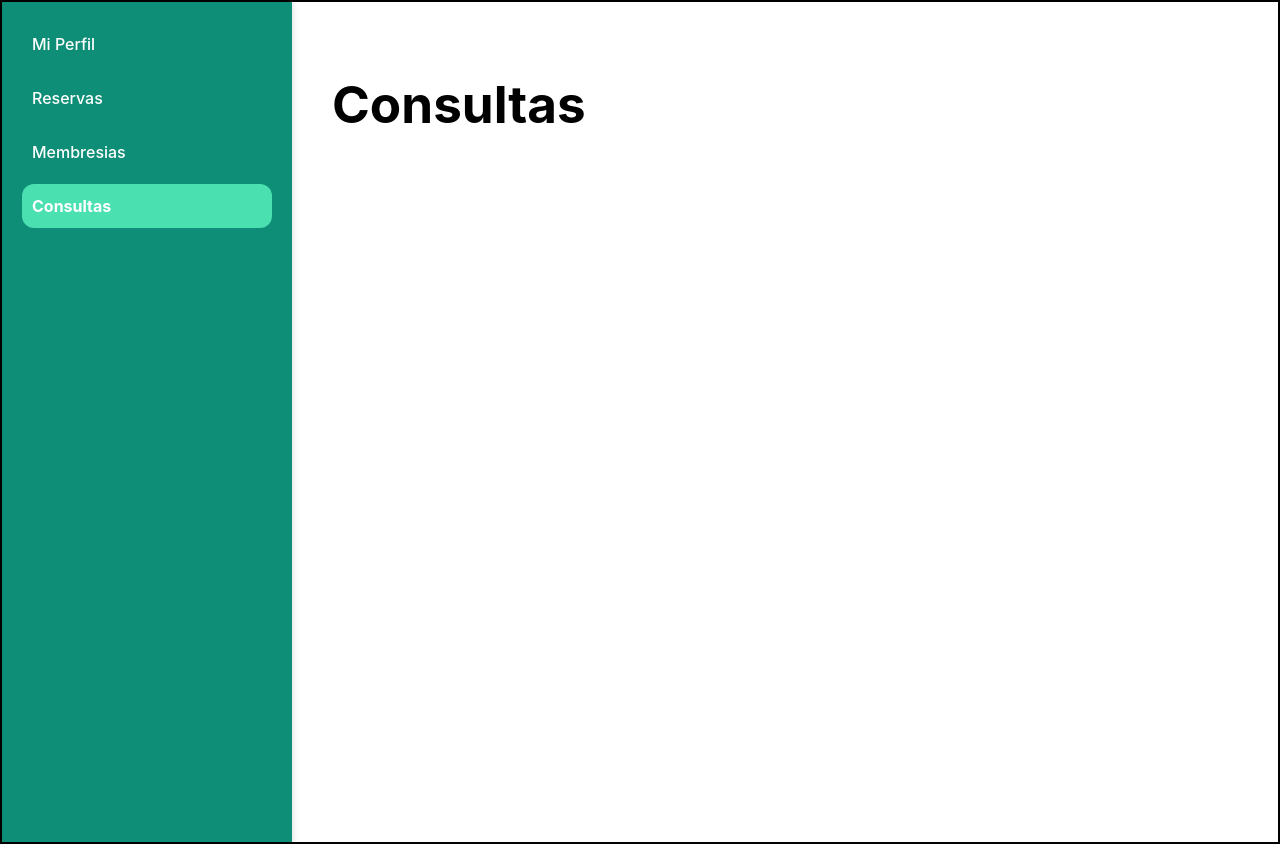
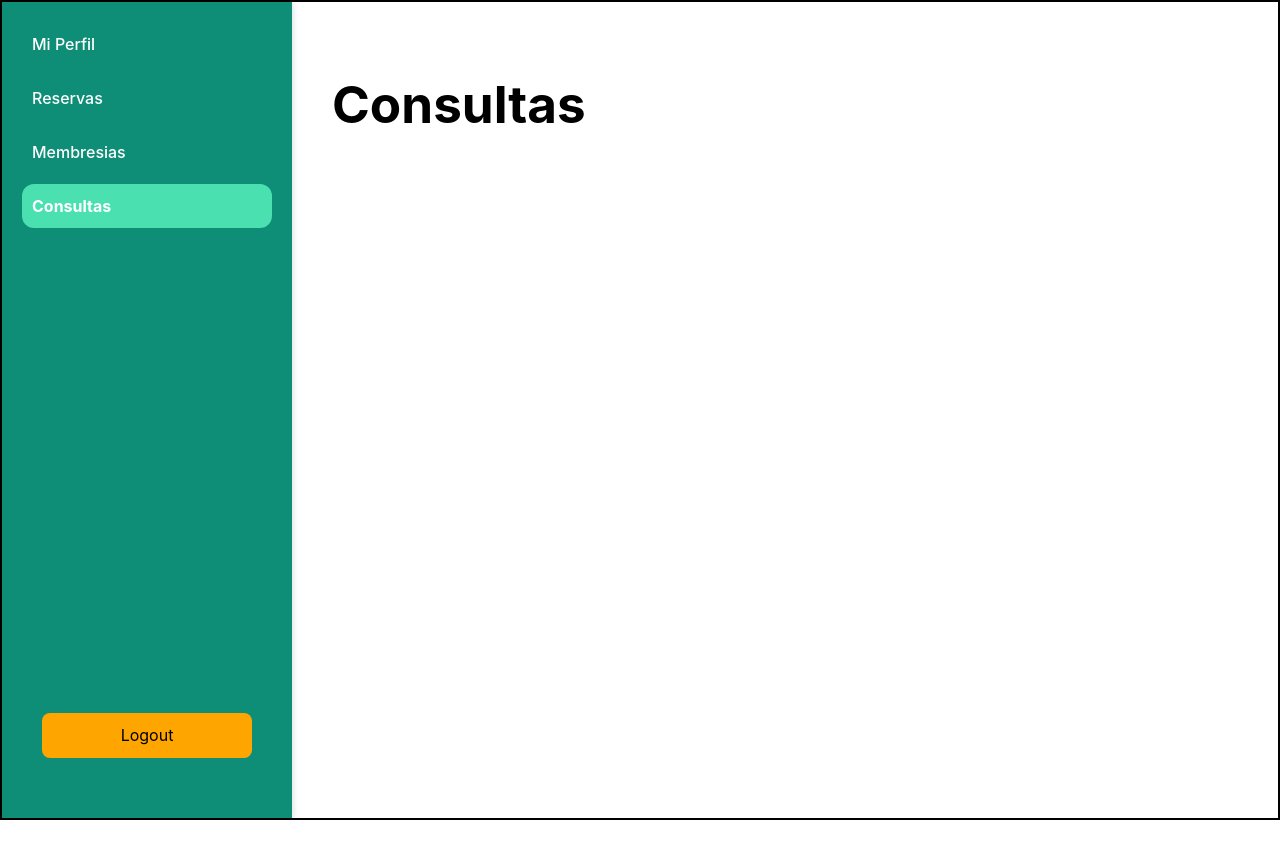
Before and after one commit to dabadema/Presas, a React (Vite) app: page /dashboard/consultas in a window 1280 px wide. After the commit the page ends 820 px from the top, so only its background shows below. Built offline with nearby package versions, Linux system fonts and the light colour scheme; the HTML template or start-up script is replaced by a standard one.

Commit message:
Feat: Logout button added to NavBar and LoginForm removed

```diff
--- a/src/components/Dashboard.css
+++ b/src/components/Dashboard.css
@@ -11,7 +11,7 @@
     box-shadow: 2px 0 5px rgba(0, 0, 0, 0.1);
     display: flex;
     flex-direction: column;
-    height: 100vh; /* Asegura que se extienda toda la altura */
+    height: 97vh; /* Asegura que se extienda toda la altura */
 }
 
 .dashboard-content {
--- a/src/components/LoginForm.css
+++ /dev/null
@@ -1,36 +0,0 @@
-#root {
-    --dark-green: #0f8e77;
-    --light-green: #5cf4c3;
-    --orange: #f4a049;
-}
-
-button {
-    border-radius: 8px;
-    border: 3px solid transparent;
-    padding: 0.6em 1.2em;
-    font-size: 1em;
-    font-family: inherit;
-    background-color: orange;
-    cursor: pointer;
-    transition: border-color 0.25s;
-}
-
-div {
-    display: flex;
-    margin: 10px;
-    background-color: white;
-}
-
-div .form-frame {
-    border-radius: 4px;
-    padding: 6px;
-    background-color: var(--light-green);
-}
-
-form {
-    border: 4px solid var(--light-green);
-    border-radius: 20px;
-    min-height: 250px;
-    min-width: 300px;
-    padding: 10px;
-}
--- a/src/components/NavBar.css
+++ b/src/components/NavBar.css
@@ -21,3 +21,14 @@
     background-color: #4ae0b0; /* Cambio de color para el enlace activo */
     border-radius: 12px;
 }
+
+.logout-container {
+    margin-top: auto; /* Empuja el botón de logout hacia la parte inferior */
+    margin-bottom: 20px;
+    padding: 20px; /* Agrega un poco de padding */
+}
+
+.logout-container button {
+    width: 100%; /* Asegura que el botón ocupe todo el ancho del contenedor */
+    /* ...otros estilos del botón... */
+}
--- a/src/components/NavBar.tsx
+++ b/src/components/NavBar.tsx
@@ -1,8 +1,15 @@
 import React from 'react';
-import { NavLink } from 'react-router-dom';
+import { NavLink, useNavigate } from 'react-router-dom';
 import './NavBar.css';
 
 const NavBar = () => {
+    const navigate = useNavigate();
+
+    const handleLogout = () => {
+        // Aquí puedes agregar la lógica para manejar el proceso de logout
+        navigate('/login');
+    };
+
     return (
         <nav className="navbar">
             <ul>
@@ -39,6 +46,9 @@ const NavBar = () => {
                     </NavLink>
                 </li>
             </ul>
+            <div className="logout-container">
+                <button onClick={handleLogout}>Logout</button>
+            </div>
         </nav>
     );
 };
```
Also changed, not shown: src/components/LoginForm.tsx (deleted, +0 -50 lines).
